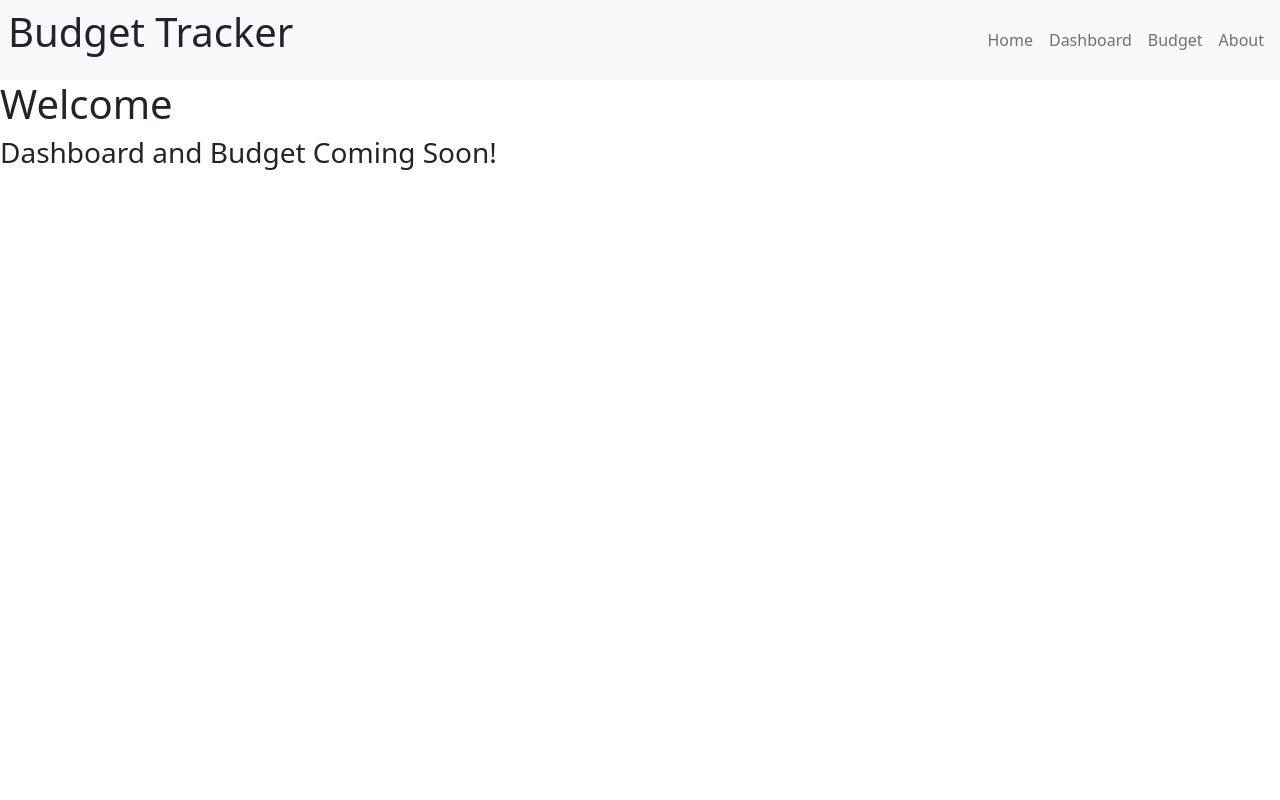
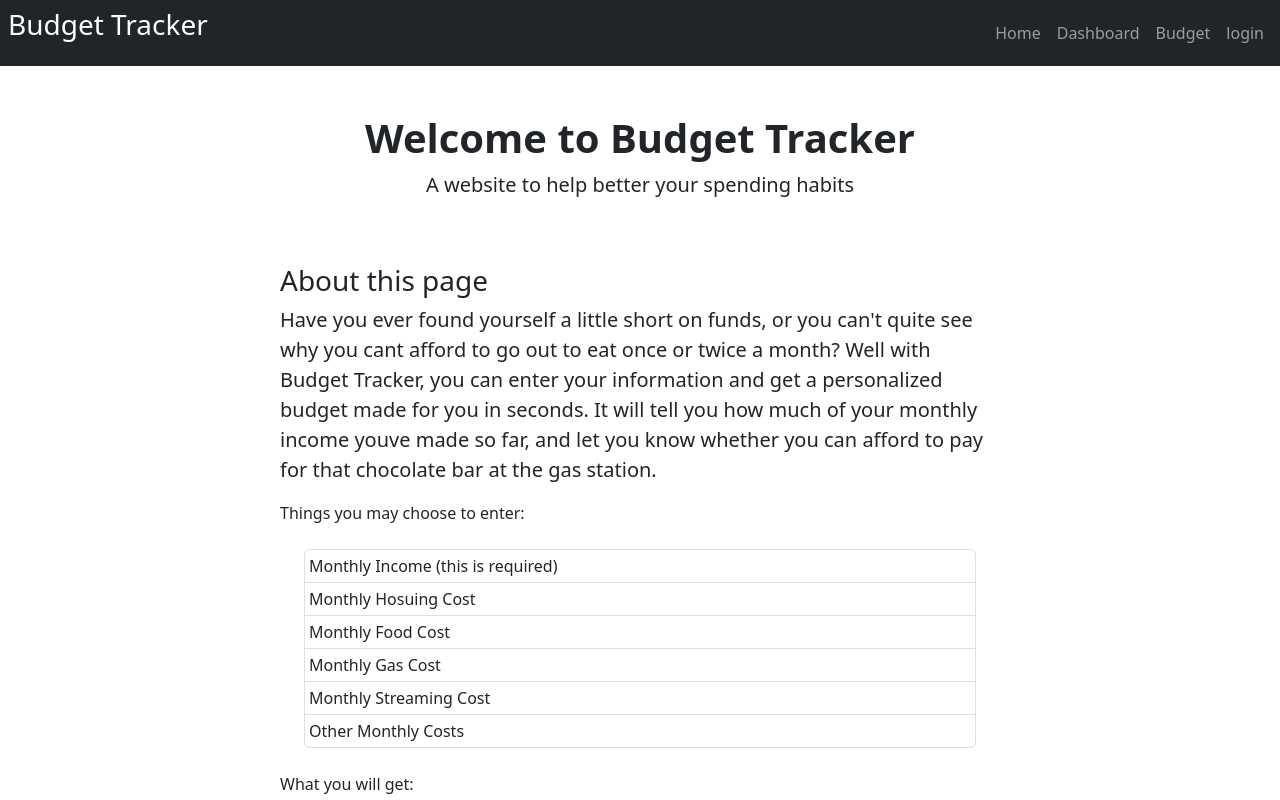
Before and after one commit to Nate-Kleinsorge/Budget-Tracker, a React (Create React App) app in the folder client/: page / in a window 1280 px wide. Shown: the top 800 px of the page. Built offline with nearby package versions, Linux system fonts and the light colour scheme.

Commit message:
made code more neat

```diff
--- a/client/src/App.js
+++ b/client/src/App.js
@@ -5,7 +5,7 @@ import Footer from 'components/Footer.js';
 import Home from 'pages/Home.js';
 import Dashboard from 'pages/Dashboard.js';
 import Budget from 'pages/Budget.js';
-import About from 'pages/About.js';
+import Login from 'pages/Login.js';
 
 function App() {
   return (
@@ -20,7 +20,7 @@ function App() {
             <Route path='/' element={<Home />} />
             <Route path='/dashboard' element={<Dashboard />} />
             <Route path='/budget' element={<Budget />} />
-            <Route path='/about' element={<About />} />
+            <Route path='/login' element={<Login />} />
           </Routes>
         </main>
         <Footer />
--- a/client/src/components/Footer.js
+++ b/client/src/components/Footer.js
@@ -1,9 +1,9 @@
 export default function Footer () {
     return (
         <>
-            <footer>
-                <h3>Dashboard and Budget Coming Soon!</h3>
-            </footer>
+        <footer class="py-5 bg-dark">
+            <div class="container px-4"><p class="m-0 text-center text-white">Copyright &copy; BudgetTracker & Co. 2022</p></div>
+        </footer>
         </>
     );
 }
--- a/client/src/components/Header.js
+++ b/client/src/components/Header.js
@@ -3,9 +3,9 @@ import { Link } from 'react-router-dom';
 export default function Header () {
     return (
         <header>
-            <nav class="p-2 flex navbar navbar-expand-lg navbar-light bg-light">
-                <div className="h1">
-                    <h1>Budget Tracker</h1>
+            <nav class="p-2 flex navbar navbar-expand-lg navbar-dark bg-dark">
+                <div className="h1 text-white">
+                    <h3>Budget Tracker</h3>
                 </div>
                 <div class="flex-row-reverse collapse navbar-collapse" id="navbarNav">
                     <ul class="navbar-nav">
@@ -19,7 +19,7 @@ export default function Header () {
                             <Link to="/budget" className='nav-link'>Budget</Link>
                         </li>
                         <li class="nav-item">
-                            <Link to="/about" className='nav-link'>About</Link>
+                            <Link to="/login" className='nav-link'>login</Link>
                         </li>
                     </ul>
                 </div>
--- a/client/src/pages/Budget.js
+++ b/client/src/pages/Budget.js
@@ -7,30 +7,37 @@ export default function Budget () {
             <title>Budget Tracker | Budget</title>
         </Helmet>
         <div className="container">
+            <div className="p-5 text-center">
+                <h1 className="mb-3 text-decoration-underline">Calculate your Budget</h1>
+                <h4 className="mb-3">You can do this quickly, and easily by answering the few questions below:</h4>
+            </div>
         <form>
-            <div className="form-group">
+            <div className="form-group p-3">
                 <label for="monthIncome">Enter Monthly Income: </label>
                 <input type="number" className="form-control col-sm" id="monthIncome"></input>
             </div>
-            <div className="form-group">
+            <div className="form-group p-3">
                 <label for="houseCost">Estimated Housing cost per month: </label>
                 <input type="number" className="form-control col-sm" id="houseCost"></input>
             </div>
-            <div className="form-group">
+            <div className="form-group p-3">
                 <label for="foodCost">Estimated Grocery cost per month: </label>
                 <input type="number" className="form-control col-sm" id="foodCost"></input>
             </div>
-            <div className="form-group">
+            <div className="form-group p-3">
                 <label for="gasCost">Estimated Gas cost per month: </label>
                 <input type="number" className="form-control col-sm" id="gasCost"></input>
             </div>
-            <div className="form-group">
+            <div className="form-group p-3">
                 <label for="streamCost">Estimated Streaming Serveice costs per month: </label>
                 <input type="number" className="form-control col-sm" id="streamCost"></input>
             </div>
-            <div className="form-group">
+            <div className="form-group p-3">
                 <label for="otherCosts">Estimated other costs per month: </label>
                 <input type="number" className="form-control col-sm" id="otherCosts"></input>
+            </div>
+            <div className="text-center p-1">
+                <button type="submit" className="btn btn-primary mb-2">Calculate Budget</button>
             </div>
         </form>
         </div>
--- a/client/src/pages/Home.js
+++ b/client/src/pages/Home.js
@@ -1,9 +1,37 @@
 export default function Home () {
     return (
         <>
-            <div className="header">
-                <h1>Welcome</h1>
+        <header>
+            <div className="container px-4 text-center p-5">
+                <h1 className="fw-bolder">Welcome to Budget Tracker</h1>
+                <p className="lead">A website to help better your spending habits</p>
             </div>
+            <section id="about">
+            <div className="container px-4">
+                <div class="row gx-4 justify-content-center">
+                    <div className="col-lg-8">
+                        <h3>About this page</h3>
+                        <p className="lead">Have you ever found yourself a little short on funds, or you can't quite see why you cant afford to go out to eat once or twice a month? Well with Budget Tracker, you can enter your information and get a personalized budget made for you in seconds. It will tell you how much of your monthly income youve made so far, and let you know whether you can afford to pay for that chocolate bar at the gas station.</p>
+                        <label for="list">Things you may choose to enter: </label>
+                        <ul className="list-group p-4" id="list">
+                            <li className="list-group-item p-1">Monthly Income (this is required)</li>
+                            <li className="list-group-item p-1">Monthly Hosuing Cost</li>
+                            <li className="list-group-item p-1">Monthly Food Cost</li>
+                            <li className="list-group-item p-1">Monthly Gas Cost</li>
+                            <li className="list-group-item p-1">Monthly Streaming Cost</li>
+                            <li className="list-group-item p-1">Other Monthly Costs</li>
+                        </ul>
+                        <label for="list">What you will get: </label>
+                        <ul className="list-group p-4" id="list">
+                            <li className="list-group-item p-1">A personalized budget based on monthly income and spending.</li>
+                            <li className="list-group-item p-1">A quick easy way to view all your spending and record it.</li>
+                            <li className="list-group-item p-1">Exquisite ways to vizualize your budget through the dashboard function which allows you to see where you're spending too much</li>
+                        </ul>
+                    </div>
+                </div>
+            </div>
+        </section>
+        </header>
         </>
     );
 }
--- a/client/src/pages/About.js
+++ b/client/src/pages/Login.js
@@ -1,6 +1,6 @@
 import { Helmet } from "react-helmet-async";
 
-export default function About () {
+export default function Login () {
     return (
         <>
         <Helmet >
```
